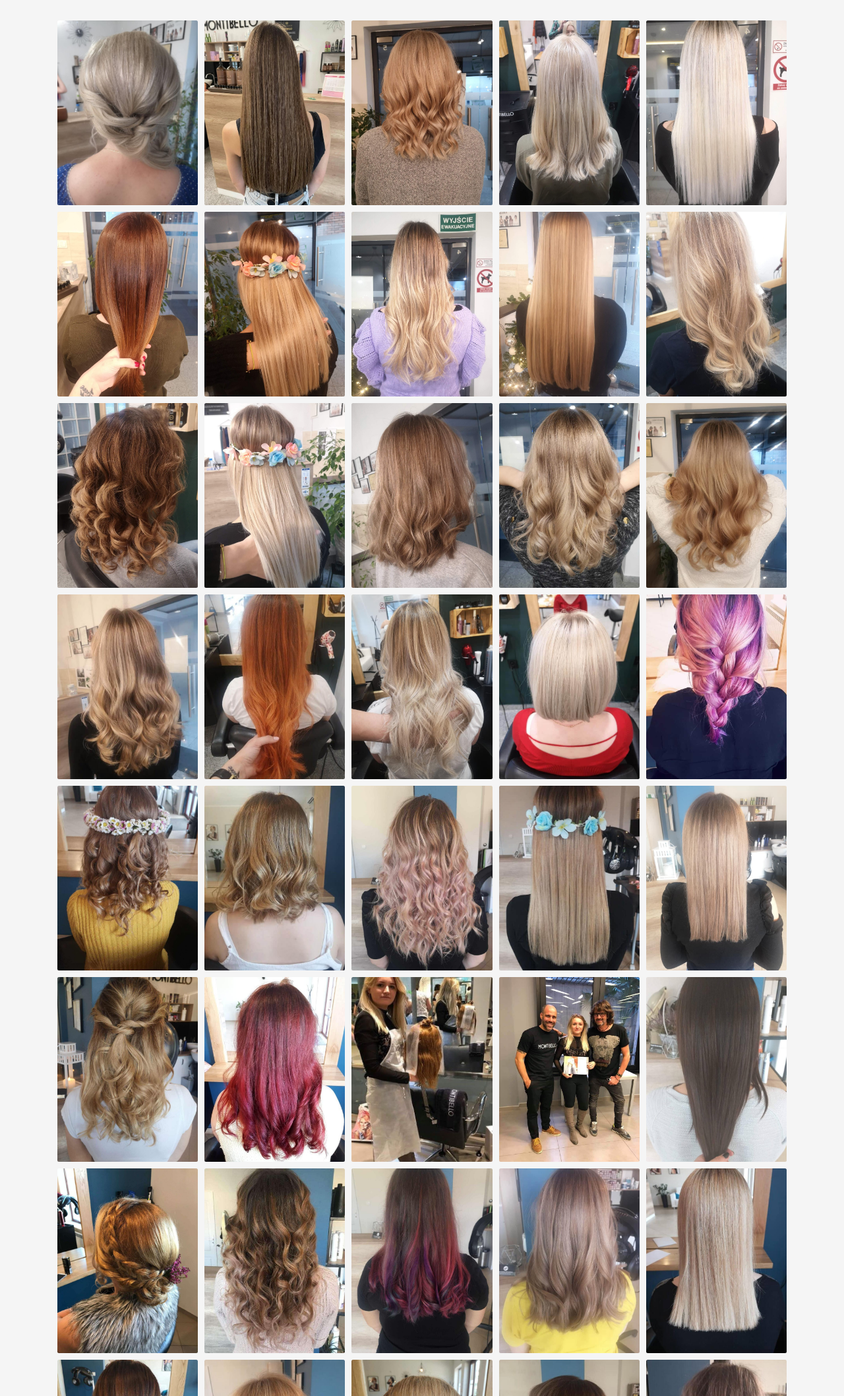
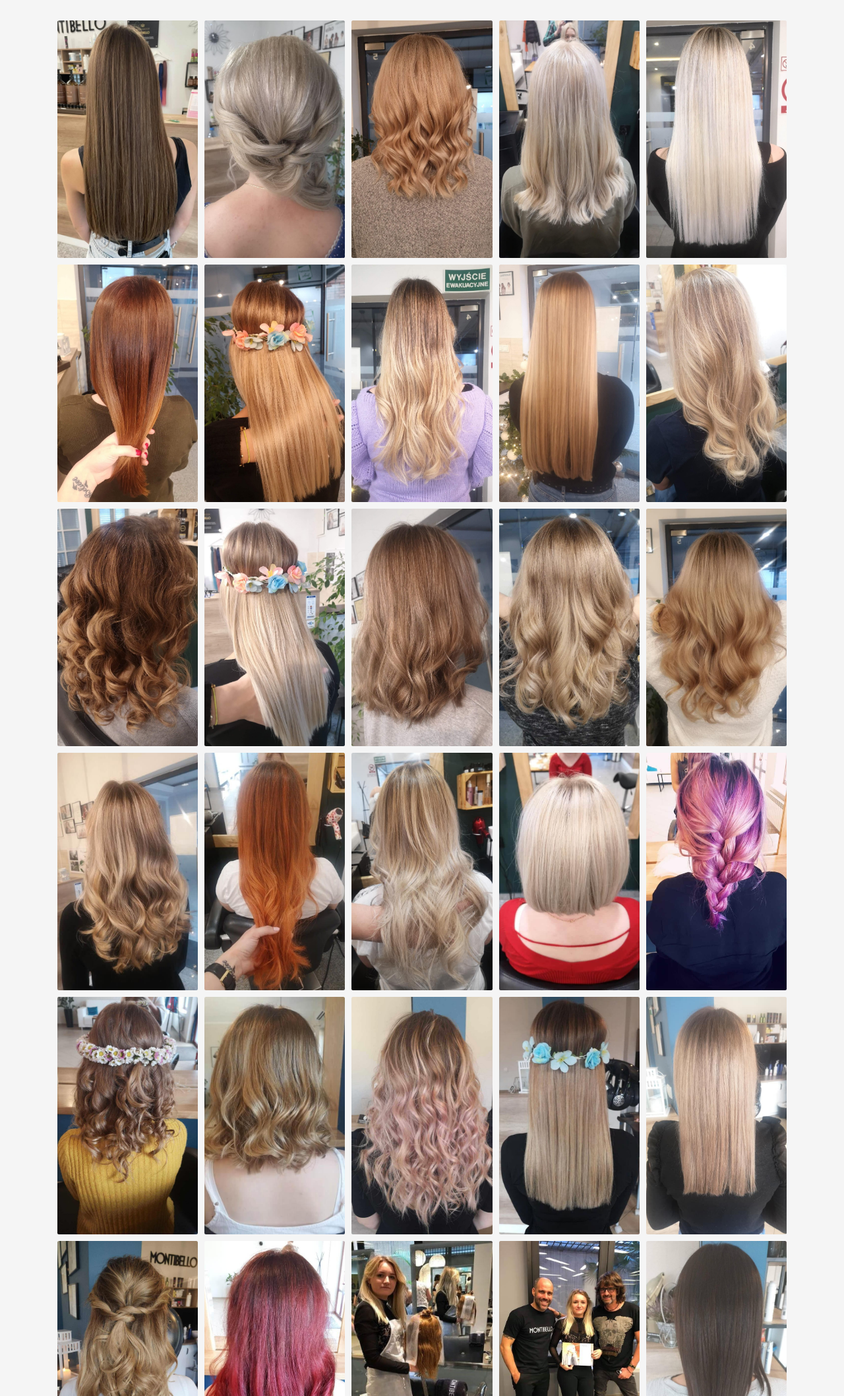
Before and after one commit to Magdalena-Nowak/pracownia-fryzjerska, a website: page gallery.html in a window 1280 px wide. Shown: the part 684-2800 px from the top of the page at 66% size. Drawn offline with nearby package versions, Linux system fonts and the light colour scheme.

Commit message:
add animation to gallery

```diff
--- a/gallery.html
+++ b/gallery.html
@@ -74,56 +74,106 @@
                 <div class="row">
                     <h2 class="section-subtitle text-muted text-center col-12 my-3"> & sprawdź co potrafimy &</h2>
                     <h1 class="section-header text-center col-12 mb-5">Galeria</h1>
-                    <img src="../dist/images/img0.jpg" class="rounded col-5 col-sm-3 col-lg-2" alt="...">
-                    <img src="../dist/images/img3.jpg" class="rounded col-5 col-sm-3 col-lg-2" alt="...">
-                    <img src="../dist/images/img2.jpg" class="rounded col-5 col-sm-3 col-lg-2" alt="...">
-                    <img src="../dist/images/img4.jpg" class="rounded col-5 col-sm-3 col-lg-2" alt="...">
-                    <img src="../dist/images/img1.jpg" class="rounded col-5 col-sm-3 col-lg-2" alt="...">
-                    <img src="../dist/images/img5.jpg" class="rounded col-5 col-sm-3 col-lg-2" alt="...">
-                    <img src="../dist/images/img6.jpg" class="rounded col-5 col-sm-3 col-lg-2" alt="...">
-                    <img src="../dist/images/img7.jpg" class="rounded col-5 col-sm-3 col-lg-2" alt="...">
-                    <img src="../dist/images/img8.jpg" class="rounded col-5 col-sm-3 col-lg-2" alt="...">
-                    <img src="../dist/images/img9.jpg" class="rounded col-5 col-sm-3 col-lg-2" alt="...">
-                    <img src="../dist/images/img10.jpg" class="rounded col-5 col-sm-3 col-lg-2" alt="...">
-                    <img src="../dist/images/img11.jpg" class="rounded col-5 col-sm-3 col-lg-2" alt="...">
-                    <img src="../dist/images/img12.jpg" class="rounded col-5 col-sm-3 col-lg-2" alt="...">
-                    <img src="../dist/images/img13.jpg" class="rounded col-5 col-sm-3 col-lg-2" alt="...">
-                    <img src="../dist/images/img14.jpg" class="rounded col-5 col-sm-3 col-lg-2" alt="...">
-                    <img src="../dist/images/img15.jpg" class="rounded col-5 col-sm-3 col-lg-2" alt="...">
-                    <img src="../dist/images/img16.jpg" class="rounded col-5 col-sm-3 col-lg-2" alt="...">
-                    <img src="../dist/images/img17.jpg" class="rounded col-5 col-sm-3 col-lg-2" alt="...">
-                    <img src="../dist/images/img18.jpg" class="rounded col-5 col-sm-3 col-lg-2" alt="...">
-                    <img src="../dist/images/img19.jpg" class="rounded col-5 col-sm-3 col-lg-2" alt="...">
-                    <img src="../dist/images/img20.jpg" class="rounded col-5 col-sm-3 col-lg-2" alt="...">
-                    <img src="../dist/images/img21.jpg" class="rounded col-5 col-sm-3 col-lg-2" alt="...">
-                    <img src="../dist/images/img22.jpg" class="rounded col-5 col-sm-3 col-lg-2" alt="...">
-                    <img src="../dist/images/img23.jpg" class="rounded col-5 col-sm-3 col-lg-2" alt="...">
-                    <img src="../dist/images/img24.jpg" class="rounded col-5 col-sm-3 col-lg-2" alt="...">
-                    <img src="../dist/images/img25.jpg" class="rounded col-5 col-sm-3 col-lg-2" alt="...">
-                    <img src="../dist/images/img26.jpg" class="rounded col-5 col-sm-3 col-lg-2" alt="...">
-                    <img src="../dist/images/img27.jpg" class="rounded col-5 col-sm-3 col-lg-2" alt="...">
-                    <img src="../dist/images/img28.jpg" class="rounded col-5 col-sm-3 col-lg-2" alt="...">
-                    <img src="../dist/images/img29.jpg" class="rounded col-5 col-sm-3 col-lg-2" alt="...">
-                    <img src="../dist/images/img30.jpg" class="rounded col-5 col-sm-3 col-lg-2" alt="...">
-                    <img src="../dist/images/img31.jpg" class="rounded col-5 col-sm-3 col-lg-2" alt="...">
-                    <img src="../dist/images/img32.jpg" class="rounded col-5 col-sm-3 col-lg-2" alt="...">
-                    <img src="../dist/images/img33.jpg" class="rounded col-5 col-sm-3 col-lg-2" alt="...">
-                    <img src="../dist/images/img34.jpg" class="rounded col-5 col-sm-3 col-lg-2" alt="...">
-                    <img src="../dist/images/img35.jpg" class="rounded col-5 col-sm-3 col-lg-2" alt="...">
-                    <img src="../dist/images/img36.jpg" class="rounded col-5 col-sm-3 col-lg-2" alt="...">
-                    <img src="../dist/images/img37.jpg" class="rounded col-5 col-sm-3 col-lg-2" alt="...">
-                    <img src="../dist/images/img38.jpg" class="rounded col-5 col-sm-3 col-lg-2" alt="...">
-                    <img src="../dist/images/img39.jpg" class="rounded col-5 col-sm-3 col-lg-2" alt="...">
-                    <img src="../dist/images/img40.jpg" class="rounded col-5 col-sm-3 col-lg-2" alt="...">
-                    <img src="../dist/images/img41.jpg" class="rounded col-5 col-sm-3 col-lg-2" alt="...">
-                    <img src="../dist/images/img42.jpg" class="rounded col-5 col-sm-3 col-lg-2" alt="...">
-                    <img src="../dist/images/img43.jpg" class="rounded col-5 col-sm-3 col-lg-2" alt="...">
-                    <img src="../dist/images/img44.jpg" class="rounded col-5 col-sm-3 col-lg-2" alt="...">
-                    <img src="../dist/images/img45.jpg" class="rounded col-5 col-sm-3 col-lg-2" alt="...">
-                    <img src="../dist/images/img46.jpg" class="rounded col-5 col-sm-3 col-lg-2" alt="...">
-                    <img src="../dist/images/img47.jpg" class="rounded col-5 col-sm-3 col-lg-2" alt="...">
-                    <img src="../dist/images/img48.jpg" class="rounded col-5 col-sm-3 col-lg-2" alt="...">
-                    <img src="../dist/images/img49.jpg" class="rounded col-5 col-sm-3 col-lg-2" alt="...">
+                    <div class="image-box rounded col-5 col-sm-3 col-lg-2"><img data-src="../dist/images/img3.jpg"
+                            class="image" alt="..."></div>
+                    <div class="image-box rounded col-5 col-sm-3 col-lg-2"><img data-src="../dist/images/img0.jpg"
+                            class="image" alt="..."></div>
+                    <div class="image-box rounded col-5 col-sm-3 col-lg-2"><img data-src="../dist/images/img2.jpg"
+                            class="image" alt="..."></div>
+                    <div class="image-box rounded col-5 col-sm-3 col-lg-2"><img data-src="../dist/images/img4.jpg"
+                            class="image" alt="..."></div>
+                    <div class="image-box rounded col-5 col-sm-3 col-lg-2"><img data-src="../dist/images/img1.jpg"
+                            class="image" alt="..."></div>
+                    <div class="image-box rounded col-5 col-sm-3 col-lg-2"><img data-src="../dist/images/img5.jpg"
+                            class="image" alt="..."></div>
+                    <div class="image-box rounded col-5 col-sm-3 col-lg-2"><img data-src="../dist/images/img6.jpg"
+                            class="image" alt="..."></div>
+                    <div class="image-box rounded col-5 col-sm-3 col-lg-2"><img data-src="../dist/images/img7.jpg"
+                            class="image" alt="..."></div>
+                    <div class="image-box rounded col-5 col-sm-3 col-lg-2"><img data-src="../dist/images/img8.jpg"
+                            class="image" alt="..."></div>
+                    <div class="image-box rounded col-5 col-sm-3 col-lg-2"><img data-src="../dist/images/img9.jpg"
+                            class="image" alt="..."></div>
+                    <div class="image-box rounded col-5 col-sm-3 col-lg-2"><img data-src="../dist/images/img10.jpg"
+                            class="image" alt="..."></div>
+                    <div class="image-box rounded col-5 col-sm-3 col-lg-2"><img data-src="../dist/images/img11.jpg"
+                            class="image" alt="..."></div>
+                    <div class="image-box rounded col-5 col-sm-3 col-lg-2"><img data-src="../dist/images/img12.jpg"
+                            class="image" alt="..."></div>
+                    <div class="image-box rounded col-5 col-sm-3 col-lg-2"><img data-src="../dist/images/img13.jpg"
+                            class="image" alt="..."></div>
+                    <div class="image-box rounded col-5 col-sm-3 col-lg-2"><img data-src="../dist/images/img14.jpg"
+                            class="image" alt="..."></div>
+                    <div class="image-box rounded col-5 col-sm-3 col-lg-2"><img data-src="../dist/images/img15.jpg"
+                            class="image" alt="..."></div>
+                    <div class="image-box rounded col-5 col-sm-3 col-lg-2"><img data-src="../dist/images/img16.jpg"
+                            class="image" alt="..."></div>
+                    <div class="image-box rounded col-5 col-sm-3 col-lg-2"><img data-src="../dist/images/img17.jpg"
+                            class="image" alt="..."></div>
+                    <div class="image-box rounded col-5 col-sm-3 col-lg-2"><img data-src="../dist/images/img18.jpg"
+                            class="image" alt="..."></div>
+                    <div class="image-box rounded col-5 col-sm-3 col-lg-2"><img data-src="../dist/images/img19.jpg"
+                            class="image" alt="..."></div>
+                    <div class="image-box rounded col-5 col-sm-3 col-lg-2"><img data-src="../dist/images/img20.jpg"
+                            class="image" alt="..."></div>
+                    <div class="image-box rounded col-5 col-sm-3 col-lg-2"><img data-src="../dist/images/img21.jpg"
+                            class="image" alt="..."></div>
+                    <div class="image-box rounded col-5 col-sm-3 col-lg-2"><img data-src="../dist/images/img22.jpg"
+                            class="image" alt="..."></div>
+                    <div class="image-box rounded col-5 col-sm-3 col-lg-2"><img data-src="../dist/images/img23.jpg"
+                            class="image" alt="..."></div>
+                    <div class="image-box rounded col-5 col-sm-3 col-lg-2"><img data-src="../dist/images/img24.jpg"
+                            class="image" alt="..."></div>
+                    <div class="image-box rounded col-5 col-sm-3 col-lg-2"><img data-src="../dist/images/img25.jpg"
+                            class="image" alt="..."></div>
+                    <div class="image-box rounded col-5 col-sm-3 col-lg-2"><img data-src="../dist/images/img26.jpg"
+                            class="image" alt="..."></div>
+                    <div class="image-box rounded col-5 col-sm-3 col-lg-2"><img data-src="../dist/images/img27.jpg"
+                            class="image" alt="..."></div>
+                    <div class="image-box rounded col-5 col-sm-3 col-lg-2"><img data-src="../dist/images/img28.jpg"
+                            class="image" alt="..."></div>
+                    <div class="image-box rounded col-5 col-sm-3 col-lg-2"><img data-src="../dist/images/img29.jpg"
+                            class="image" alt="..."></div>
+                    <div class="image-box rounded col-5 col-sm-3 col-lg-2"><img data-src="../dist/images/img30.jpg"
+                            class="image" alt="..."></div>
+                    <div class="image-box rounded col-5 col-sm-3 col-lg-2"><img data-src="../dist/images/img31.jpg"
+                            class="image" alt="..."></div>
+                    <div class="image-box rounded col-5 col-sm-3 col-lg-2"><img data-src="../dist/images/img32.jpg"
+                            class="image" alt="..."></div>
+                    <div class="image-box rounded col-5 col-sm-3 col-lg-2"><img data-src="../dist/images/img33.jpg"
+                            class="image" alt="..."></div>
+                    <div class="image-box rounded col-5 col-sm-3 col-lg-2"><img data-src="../dist/images/img34.jpg"
+                            class="image" alt="..."></div>
+                    <div class="image-box rounded col-5 col-sm-3 col-lg-2"><img data-src="../dist/images/img35.jpg"
+                            class="image" alt="..."></div>
+                    <div class="image-box rounded col-5 col-sm-3 col-lg-2"><img data-src="../dist/images/img36.jpg"
+                            class="image" alt="..."></div>
+                    <div class="image-box rounded col-5 col-sm-3 col-lg-2"><img data-src="../dist/images/img37.jpg"
+                            class="image" alt="..."></div>
+                    <div class="image-box rounded col-5 col-sm-3 col-lg-2"><img data-src="../dist/images/img38.jpg"
+                            class="image" alt="..."></div>
+                    <div class="image-box rounded col-5 col-sm-3 col-lg-2"><img data-src="../dist/images/img39.jpg"
+                            class="image" alt="..."></div>
+                    <div class="image-box rounded col-5 col-sm-3 col-lg-2"><img data-src="../dist/images/img40.jpg"
+                            class="image" alt="..."></div>
+                    <div class="image-box rounded col-5 col-sm-3 col-lg-2"><img data-src="../dist/images/img41.jpg"
+                            class="image" alt="..."></div>
+                    <div class="image-box rounded col-5 col-sm-3 col-lg-2"><img data-src="../dist/images/img42.jpg"
+                            class="image" alt="..."></div>
+                    <div class="image-box rounded col-5 col-sm-3 col-lg-2"><img data-src="../dist/images/img43.jpg"
+                            class="image" alt="..."></div>
+                    <div class="image-box rounded col-5 col-sm-3 col-lg-2"><img data-src="../dist/images/img44.jpg"
+                            class="image" alt="..."></div>
+                    <div class="image-box rounded col-5 col-sm-3 col-lg-2"><img data-src="../dist/images/img45.jpg"
+                            class="image" alt="..."></div>
+                    <div class="image-box rounded col-5 col-sm-3 col-lg-2"><img data-src="../dist/images/img46.jpg"
+                            class="image" alt="..."></div>
+                    <div class="image-box rounded col-5 col-sm-3 col-lg-2"><img data-src="../dist/images/img47.jpg"
+                            class="image" alt="..."></div>
+                    <div class="image-box rounded col-5 col-sm-3 col-lg-2"><img data-src="../dist/images/img48.jpg"
+                            class="image" alt="..."></div>
+                    <div class="image-box rounded col-5 col-sm-3 col-lg-2"><img data-src="../dist/images/img49.jpg"
+                            class="image" alt="..."></div>
                 </div>
             </div>
         </section>
@@ -162,6 +212,12 @@
     <script src="https://stackpath.bootstrapcdn.com/bootstrap/4.1.3/js/bootstrap.min.js"
         integrity="sha384-ChfqqxuZUCnJSK3+MXmPNIyE6ZbWh2IMqE241rYiqJxyMiZ6OW/JmZQ5stwEULTy"
         crossorigin="anonymous"></script>
+    <script src="https://cdnjs.cloudflare.com/ajax/libs/gsap/3.8.0/gsap.min.js"
+        integrity="sha512-eP6ippJojIKXKO8EPLtsUMS+/sAGHGo1UN/38swqZa1ypfcD4I0V/ac5G3VzaHfDaklFmQLEs51lhkkVaqg60Q=="
+        crossorigin="anonymous" referrerpolicy="no-referrer"></script>
+    <script src="https://cdnjs.cloudflare.com/ajax/libs/gsap/3.8.0/ScrollTrigger.min.js"
+        integrity="sha512-CPA5LMoJI/a5HkSIAKcBtFXe4gqGjPUL2ExF/3PmhrrHI17wod9xOqqF+0WZQRKIIq0KwF8oG5BaiWobtrke3A=="
+        crossorigin="anonymous" referrerpolicy="no-referrer"></script>
     <script src="../dist/js/gallery.min.js"></script>
     <script src="../dist/js/app.min.js"></script>
 </body>
--- a/src/js/app.js
+++ b/src/js/app.js
@@ -1,4 +1,4 @@
-// gsap.registerPlugin(ScrollTrigger, TextPlugin);
+
 
 // // NAVIGATION
 // // Variables
@@ -29,6 +29,7 @@
 // const leftBtn = document.querySelector(".gallery__left-icon");
 // const swipeImage = document.querySelector(".salon-gallery__image");
 // const swipeSlides = [...document.querySelectorAll(".salon-gallery__slide")];
+
 
 // const time = 3000;
 // let active = 0;
--- a/src/sass/style.scss
+++ b/src/sass/style.scss
@@ -343,22 +343,32 @@ header {
   background-color: $mainWhite;
   padding: 5rem 0;
   img {
-    width: 100%;
-    height: 35vh;
-    object-fit: cover;
     padding: 0;
-    margin: 0.5rem;
+    transition: all 0.6s ease-in-out;
+  }
+  img:hover {
+    filter: grayscale(0.75);
+    transform: scale(1.2);
   }
   .row {
     @include flex(row, center, center);
   }
+  .image-box {
+    width: 5rem;
+    height: 15rem;
+    margin: 0.5rem;
+    padding: 0;
+    overflow: hidden;
+  }
 }
 
-@media (min-width: 420) {
-  .gallery {
-    img {
-      height: 40vh;
-    }
+.image-box.active {
+  height: 40vh;
+}
+
+@media (min-width: 996px) {
+  .image-box.active {
+    height: 45vh;
   }
 }
 
```
Also changed, not shown: index.html (+6 -0 lines), src/js/gallery.js (+30 -0 lines), dist/css/style.min.css, dist/js/app.min.js, dist/js/gallery.min.js, 2 other files.
